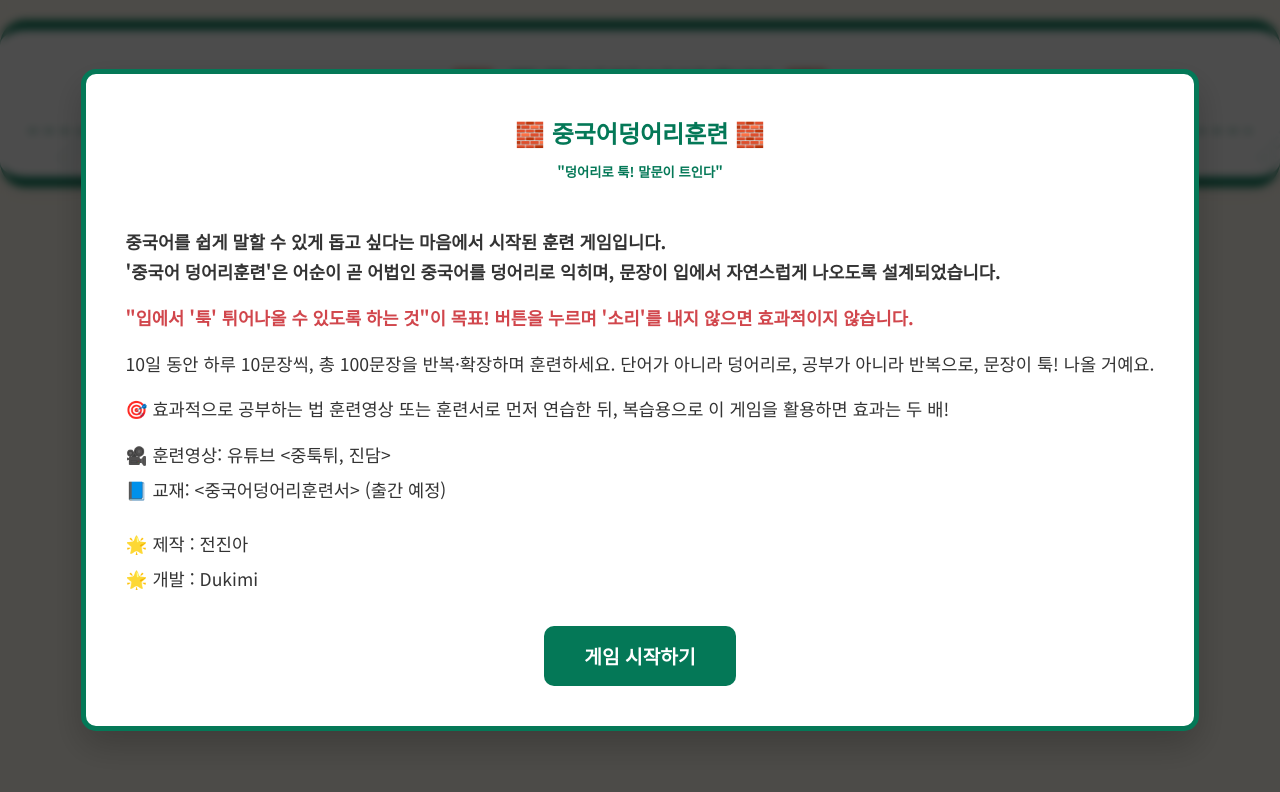
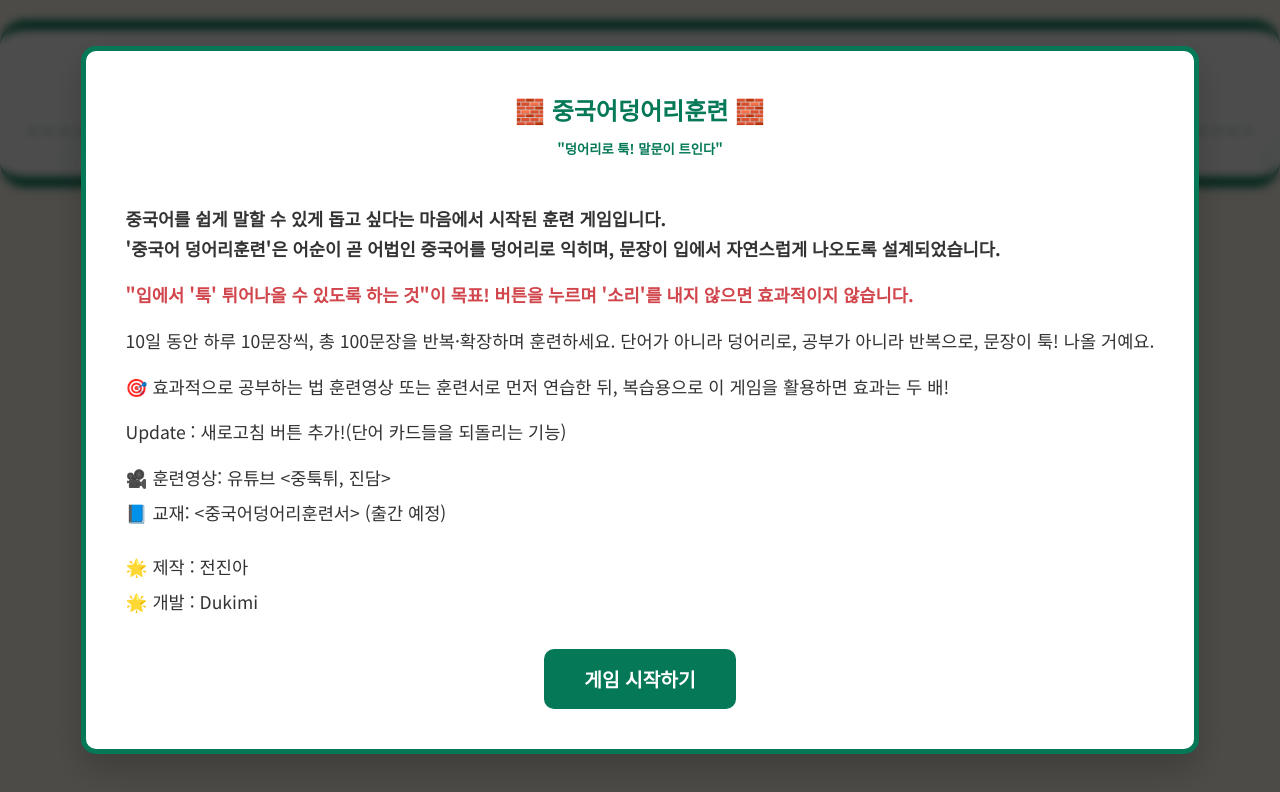
Before and after one commit to Jindam1799/Jindam1799-Deong-uh-ri_game_2512, a plain HTML site: page index.html in a window 1280 px wide. Drawn offline with Linux system fonts and the light colour scheme.

Commit message:
Update index.html

```diff
--- a/index.html
+++ b/index.html
@@ -54,6 +54,8 @@
             훈련영상 또는 훈련서로 먼저
             연습한 뒤, 복습용으로 이
             게임을 활용하면 효과는 두 배!</p>
+          <p>Update : 새로고침 버튼 추가!(단어 카드들을 되돌리는 기능)
+          </p>
           <p class="compact-text">🎥 훈련영상: 유튜브 <중툭튀, 진담></p>
           <p class="compact-text">📘 교재: <중국어덩어리훈련서> (출간 예정)</p>
           <p class="compact-credit">🌟 제작 : 전진아 </p>
```
